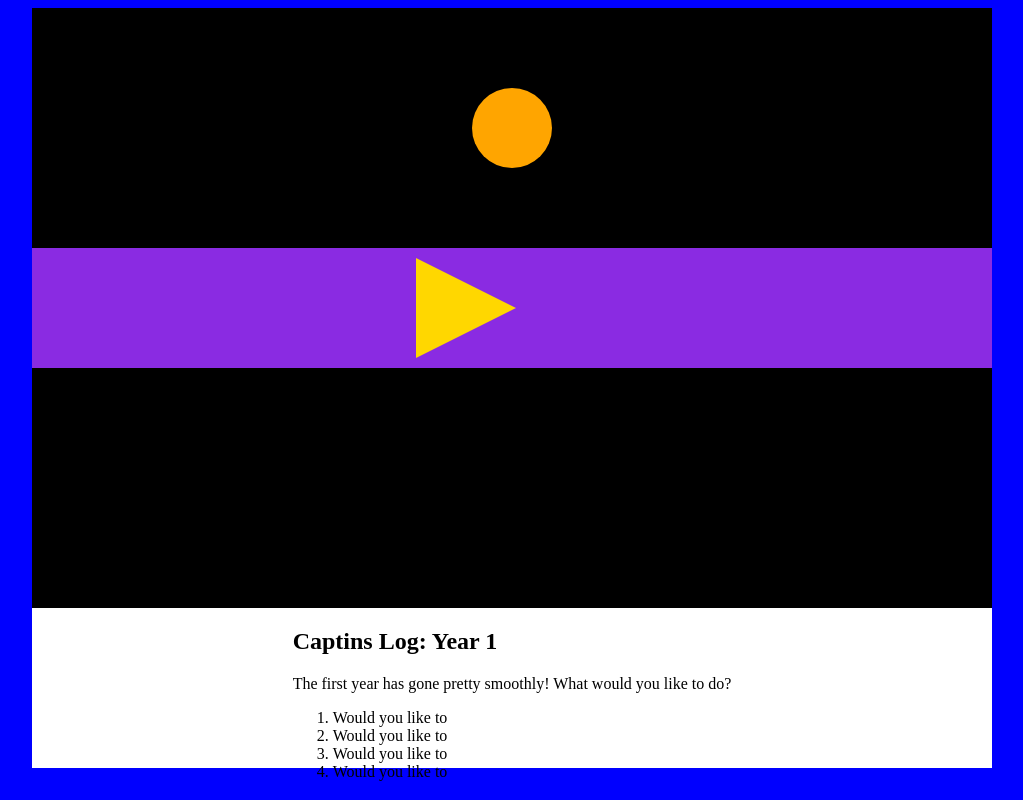
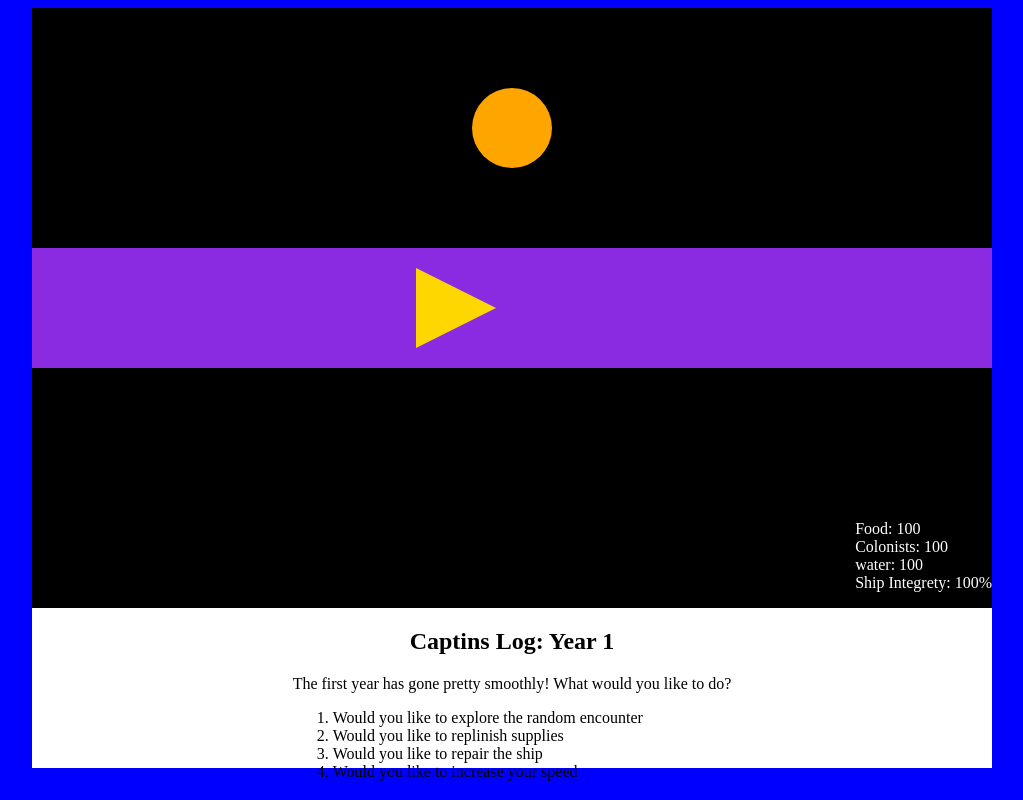
Before and after one commit to Stccampbell/SpaceExplorers, a plain HTML site: page index.html in a window 1280 px wide. Shown: the whole page, without its empty margins (128-1151 px from the left). Drawn offline with Linux system fonts and the light colour scheme.

Commit message:
Javascript has been added that stores resources add resources to the page and create button clicks

```diff
--- a/index.html
+++ b/index.html
@@ -14,18 +14,31 @@
             <div class="fleet"></div>
         </div>
 
-        <div class="space"></div>
+        <div class="space two">
+            <div class="resources">
+                <ul>
+                    <li id="food">Food: 100</li>
+                    <li id="colonists">Colonists: 100</li>
+                    <li id="water">water: 100</li>
+                    <li id="shipIntegrety">Ship Integrety: 100%</li>
+                </ul>
+            </div>
+        </div>
 
     </main>
+
+
+
+
     <div class="interactiveBox">
         <div class="textContainer">
             <h2>Captins Log: Year 1</h2>
         <p class="theChallenge">The first year has gone pretty smoothly! What would you like to do?</p>
         <ol>
-            <li>Would you like to</li>
-            <li>Would you like to</li>
-            <li>Would you like to</li>
-            <li>Would you like to</li>
+            <li class="option" id="option1">Would you like to explore the random encounter</li>
+            <li class="option" id="option2">Would you like to replinish supplies</li>
+            <li class="option" id="option3">Would you like to repair the ship</li>
+            <li class="option" id="option4">Would you like to increase your speed</li>
         </ol>
         </div>
     </div>
@@ -34,7 +47,7 @@
 
 
 
-    <script src="main.js"></script>
+    <script src="javascript/main.js"></script>
 </body>
 
 
--- a/main.js
+++ /dev/null
@@ -1 +0,0 @@
-//window.alert("js works")
--- a/style.css
+++ b/style.css
@@ -25,6 +25,14 @@ main{
     align-self: center;
 }
 
+.option:hover{
+    color: blue;
+}
+
+h2{
+    text-align: center;
+}
+
 .lane{
     background-color: blueviolet;
     width: 100%;
@@ -35,6 +43,11 @@ main{
     overflow: hidden;
 }
 
+.space.two{
+    align-items: flex-end;
+    justify-content: flex-end;
+}
+
 .space{
     position: relative;
     height: 40%;
@@ -42,6 +55,14 @@ main{
     display: flex;
     justify-content: center;
     align-items: center;
+}
+
+.resources{
+    color: white;
+}
+
+ul{
+    list-style-type: none;
 }
 
 .randomEncounterMain{
@@ -55,9 +76,9 @@ main{
 .fleet{
     width: 0;
     height: 0;
-    border-top: 50px solid transparent;
-    border-left: 100px solid gold;
-    border-bottom: 50px solid transparent;
+    border-top: 5vh solid transparent;
+    border-left: 10vh solid gold;
+    border-bottom: 5vh solid transparent;
 
     position: relative;
     animation: shipMove1 5s forwards;
```
